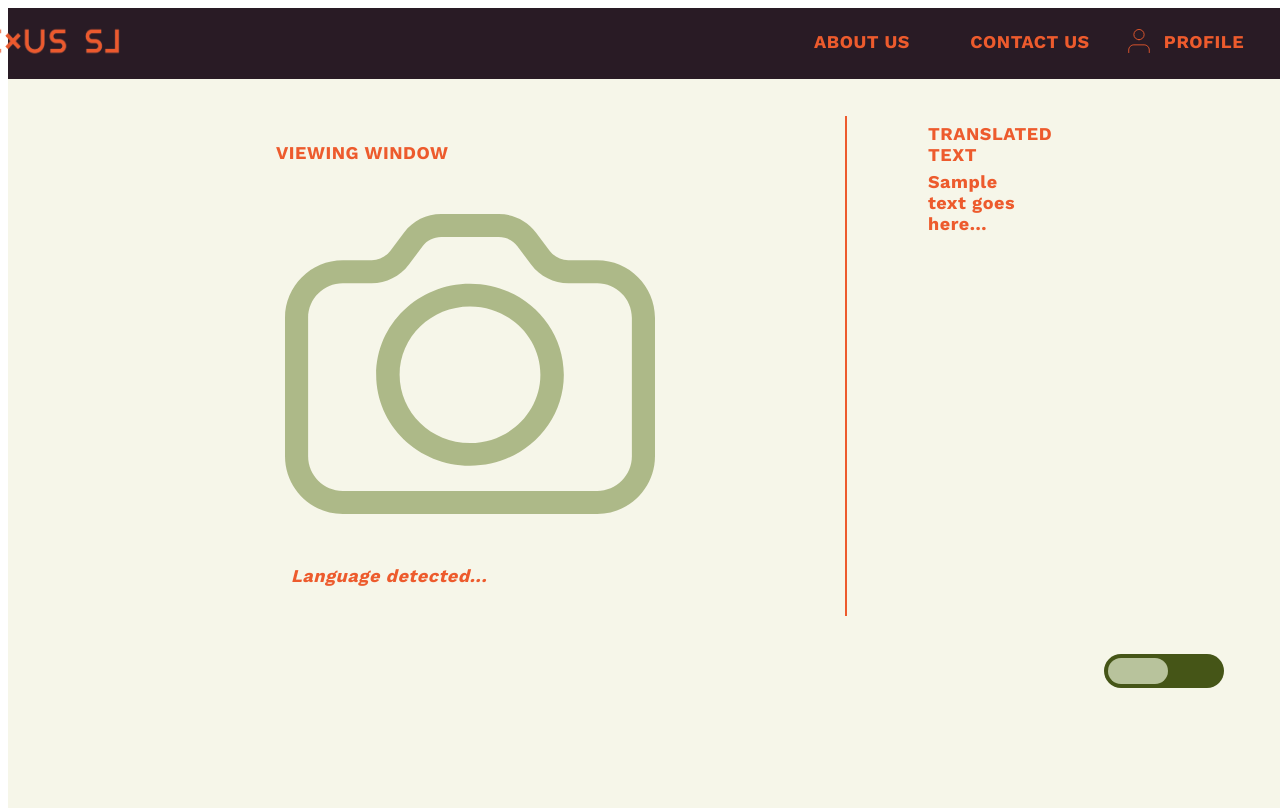
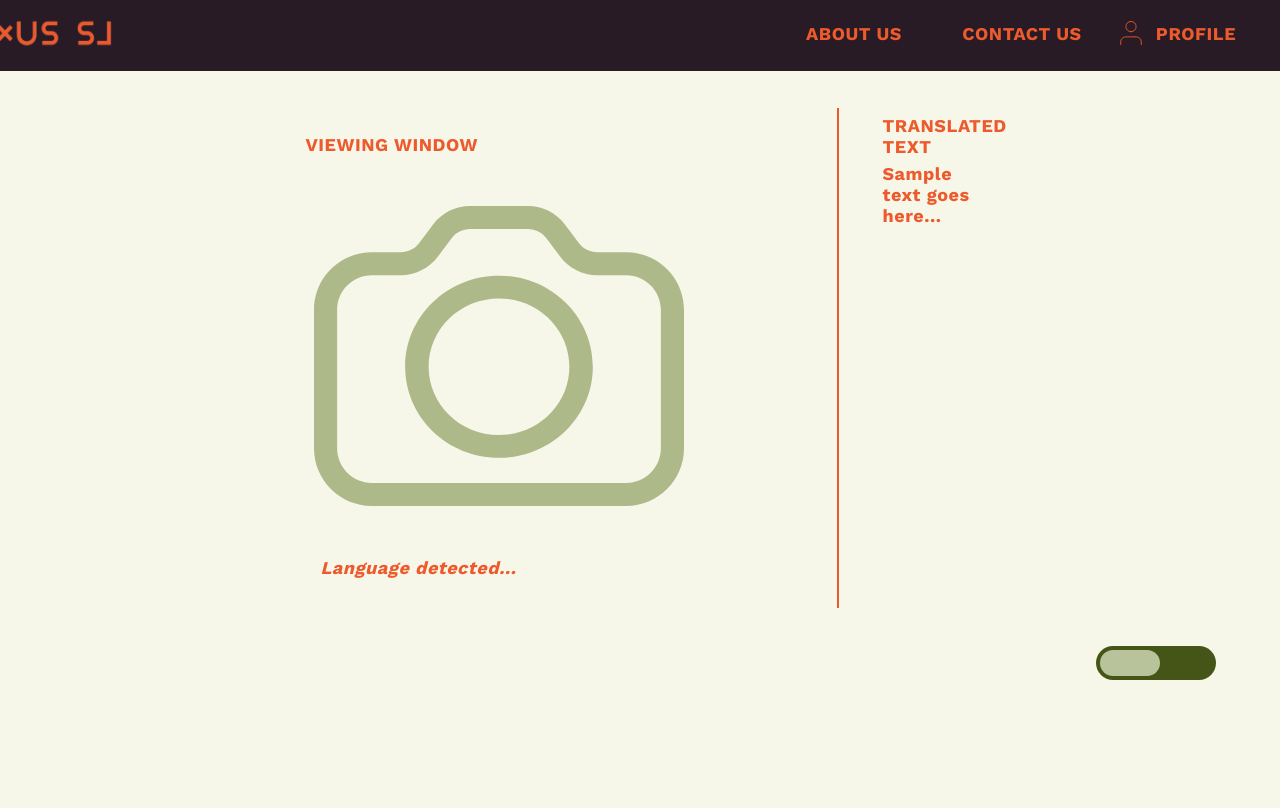
Before and after one commit to gurkirat91/NexusSL, a Flask app: page /home in a window 1280 px wide. After the commit the page ends 680 px from the top, so only its background shows below. Run offline with Flask 3, Linux system fonts and the light colour scheme.

Commit message:
fixed spacing

```diff
--- a/static/css/global_nav.css
+++ b/static/css/global_nav.css
@@ -1,6 +1,7 @@
 body {
   height: 100%;
   overflow-y: hidden;
+  margin: 0;
 }
 .nav-link{
     color:rgba(237, 91, 45, 1);
@@ -58,3 +59,6 @@ body {
     left: -50%;
     top: 4%
   }
+html{
+  margin: 0%;
+}
--- a/static/css/signTtext.css
+++ b/static/css/signTtext.css
@@ -24,6 +24,8 @@
 .line {
   border-left: 2px solid rgba(237, 91, 45, 1);
   height: 500px;
+  margin-left: auto;
+  margin-right: auto;
 }
 .camera{
     display: flex;
--- a/templates/base.html
+++ b/templates/base.html
@@ -20,7 +20,7 @@
         <img class="nav-logo" alt="" src={{url_for('static',filename='images/logo.png')}} />
         <div class="nav-item"><a href="{{url_for('about')}} " class="nav-link">ABOUT US</a></div>
         <div class="nav-item"><a href="{{url_for('contact')}} " class="nav-link">CONTACT US</a></div>
-        <img class="nav-item-img" alt="" src={{url_for('static',filename='images/user.svg')}} />
+        <a href="{{url_for('home')}}"><img class="nav-item-img" alt="" src={{url_for('static',filename='images/user.svg')}} onclick="window.location.href = url_for('home');"/></a>
         <div class="nav-item p">PROFILE</div>
     </div>
     {% block data %}-->
```
